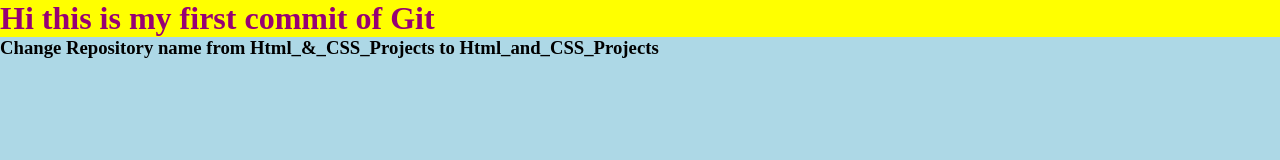
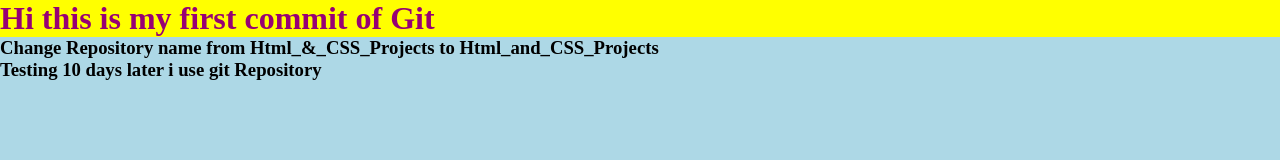
Before and after one commit to rprahul1616/Html_-_CSS_Projects, a plain HTML site: page index.html in a window 1280 px wide. Drawn offline with Linux system fonts and the light colour scheme.

Commit message:
Testing 10 days later i use git Repository dt.- 05-04-2023 at 09-10am

```diff
--- a/index.html
+++ b/index.html
@@ -10,5 +10,6 @@
 <body>
     <h1>Hi this is my first commit of Git</h1>
     <h3>Change Repository name from Html_&_CSS_Projects to Html_and_CSS_Projects</h3>
+    <h3>Testing 10 days later i use git Repository</h3>
 </body>
 </html>
```
